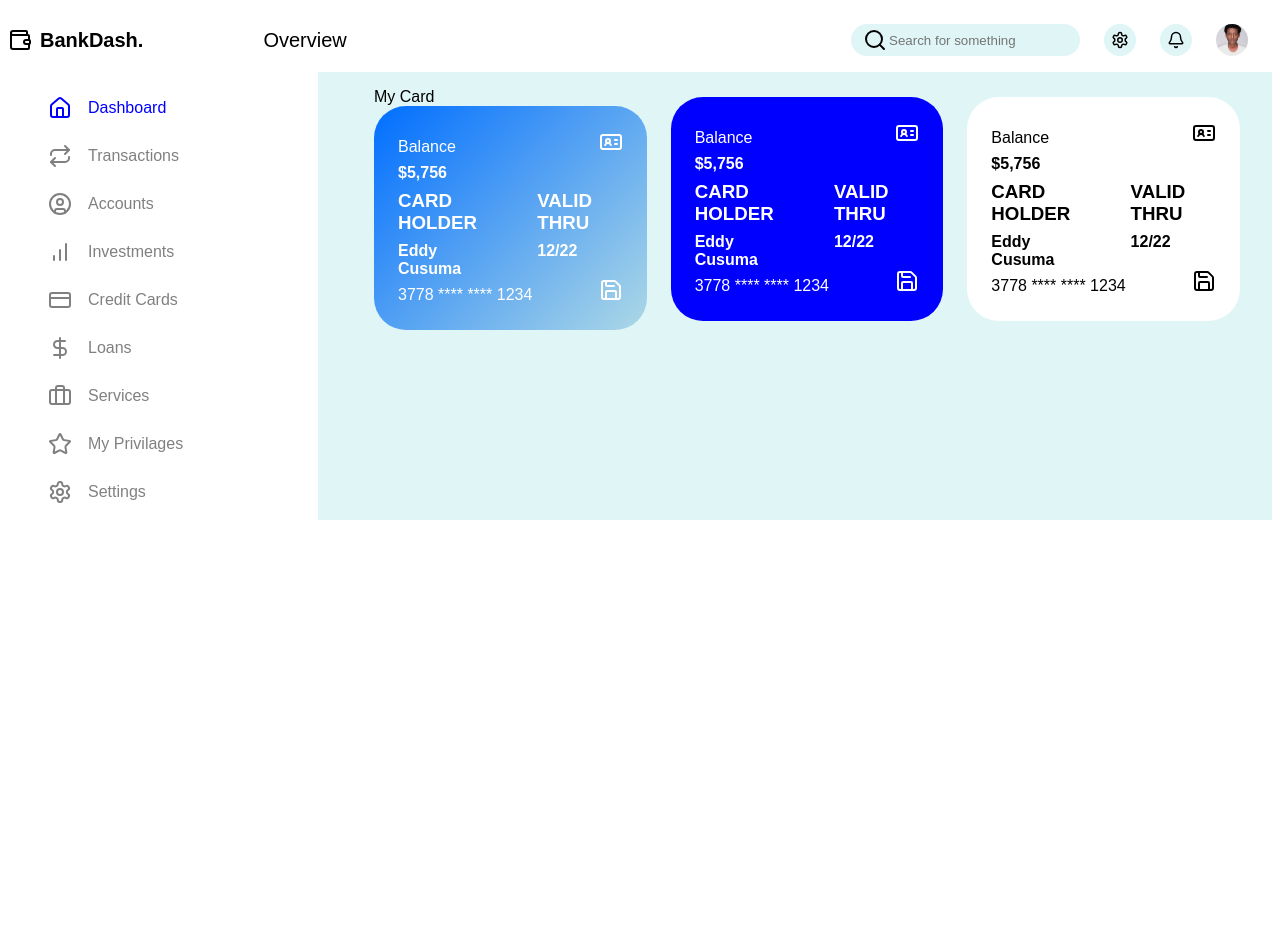
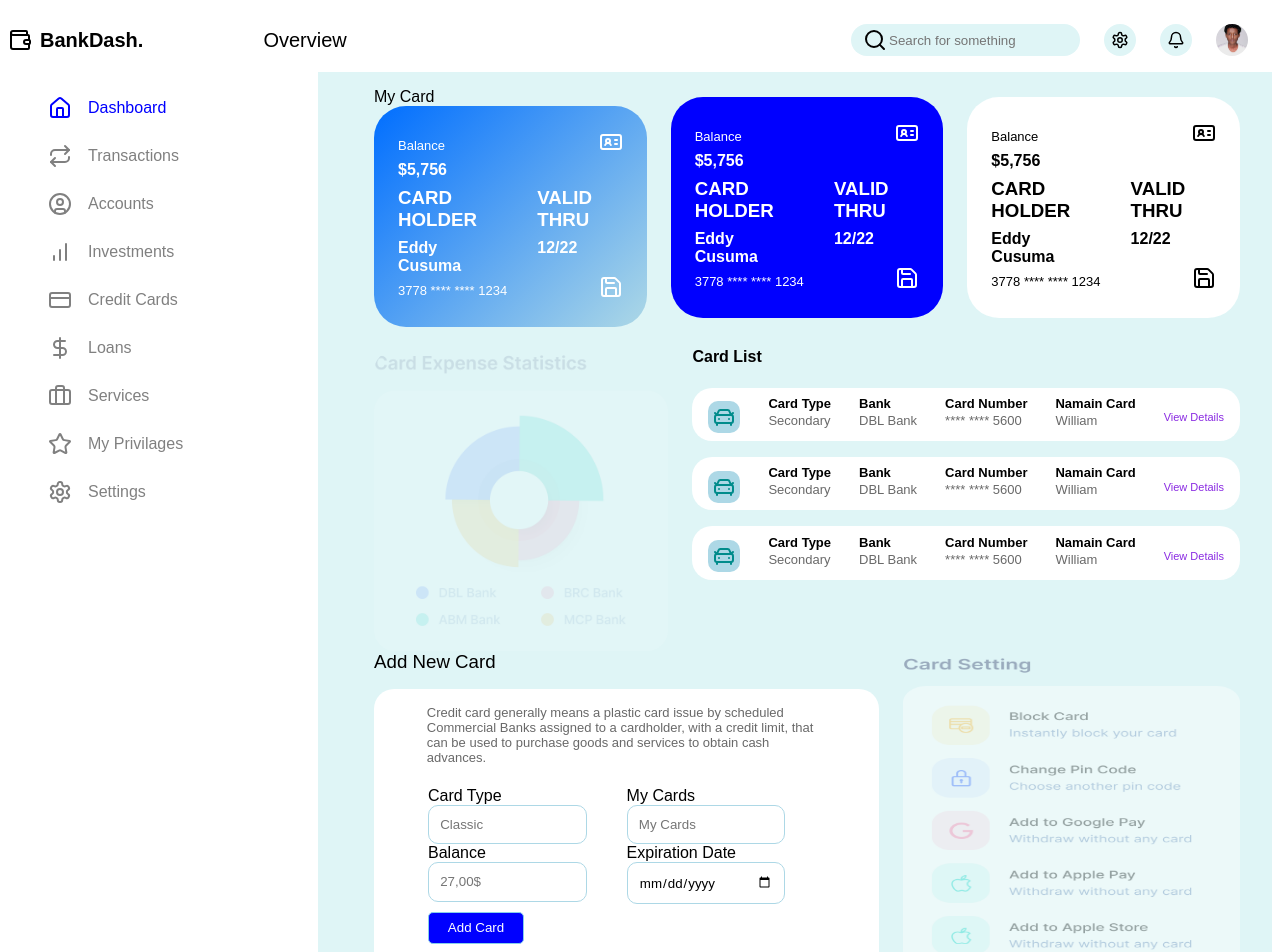
Before and after one commit to Lencho123/BankDash-in-reactJS, a React (Vite) app: page /creditcard in a window 1280 px wide. Shown: the top 952 px of the page. Before the commit the page ends 800 px from the top, so only its background shows below. Built offline with nearby package versions, Linux system fonts and the light colour scheme.

Commit message:
second commit of the progress

```diff
--- /dev/null
+++ b/src/Components/AddNewCardForm/AddNewCardForm.css
@@ -0,0 +1,14 @@
+form label{
+    flex-basis: 50%;
+    margin-right: 10%;
+}
+form input{
+    width: 100%;
+    padding: 0.7rem;
+    border-radius: 10px;
+    border: 1px lightblue solid;
+}
+form input:focus{
+    outline: none;
+    border: 1px deepskyblue solid;
+}
--- /dev/null
+++ b/src/Components/AddNewCardForm/AddNewCardForm.jsx
@@ -0,0 +1,54 @@
+import React from "react";
+import "./AddNewCardForm.css";
+
+function AddNewCardForm() {
+  return (
+      <form
+        style={{
+          display: "flex",
+          flexDirection: "column",
+          padding: "1rem",
+          backgroundColor: "white",
+          borderRadius: "20px",
+        }}
+        action="post"
+      >
+        <p style={{ color: "dimgray", margin:"0 2.3rem", marginBottom:"1rem" }}>
+          Credit card generally means a plastic card issue by scheduled
+          Commercial Banks assigned to a cardholder, with a credit limit, that
+          can be used to purchase goods and services to obtain cash advances.
+        </p>
+        <fieldset
+          style={{ border: "none", display: "flex", flexDirection: "column" }}
+        >
+          <div style={{ display: "flex", justifyContent: "space-between", margin:"0 1.5rem"}}>
+            <label htmlFor="card-type">
+              Card Type <br />
+              <input id="card-type" type="text" placeholder="Classic" />
+            </label>
+            <label htmlFor="name-on-card">
+              My Cards <br />
+              <input id="name-on-card" type="text" placeholder="My Cards" />
+            </label>
+          </div>
+          <div style={{display: "flex", justifyContent: "space-between", margin:"0 1.5rem"}}>
+            <label htmlFor="balance">
+              Balance <br />
+              <input id="balance" type="text" placeholder="27,00$" />
+            </label>
+            <label htmlFor="expire-date">
+              Expiration Date <br />
+              <input
+                id="expire-date"
+                type="date"
+                placeholder="25 January 2025"
+              />
+            </label>
+          </div>
+          <button style={{border:"1px skyblue solid", width:"6rem", height:"2rem", borderRadius:"5px", backgroundColor:"blue", color:"white", margin:"0.5rem 1.5rem"}}>Add Card</button>
+        </fieldset>
+      </form>
+  );
+}
+
+export default AddNewCardForm;
--- /dev/null
+++ b/src/Components/CardList/CardList.css
@@ -0,0 +1,19 @@
+.card-list{
+    display: flex;
+    gap: 1.5rem;
+    justify-content: space-between;
+    align-items: center;
+    background-color: white;
+    border-radius: 20px;
+    padding: 0 1rem;
+    margin-bottom: 1rem;
+    padding-top: 0.4rem;
+}
+.card-list p{
+    color: dimgray;
+    padding: 0;
+    margin-top: 2px;
+}
+p{
+    font-size: 13px;
+}
--- /dev/null
+++ b/src/Components/CardList/CardList.jsx
@@ -0,0 +1,46 @@
+import React from "react";
+import "./CardList.css";
+
+function CardList({ icon, cardtype, bank, cardnumber, namaincard }) {
+  return (
+    <div className="card-list">
+      <div
+        style={{
+          width: "2rem",
+          height: "2rem",
+          color: "darkcyan",
+          backgroundColor: "lightblue",
+          borderRadius: "10px",
+          display: "flex",
+          alignItems: "center",
+          justifyContent: "center",
+        }}
+      >
+        {icon}
+      </div>
+      <div>
+        <p style={{color:"black", fontWeight:"600", marginBottom:'0'}}>Card Type</p>
+        <p>{cardtype}</p>
+      </div>
+      <div>
+        <p style={{color:"black", fontWeight:"600", marginBottom:'0'}}>Bank</p>
+        <p>{bank}</p>
+      </div>
+      <div>
+        <p style={{color:"black", fontWeight:"600", marginBottom:'0'}}>Card Number</p>
+        <p>{cardnumber}</p>
+      </div>
+      <div>
+        <p style={{color:"black", fontWeight:"600", marginBottom:'0'}}>Namain Card</p>
+        <p>{namaincard}</p>
+      </div>
+      <div style={{display:'flex', alignItems:"center"}}>
+        <a style={{ textDecoration: "none", color: "blueviolet", fontSize:"11px"}} href="#">
+          View Details
+        </a>
+      </div>
+    </div>
+  );
+}
+
+export default CardList;
--- a/src/Pages/CreditCard/CreditCard.css
+++ b/src/Pages/CreditCard/CreditCard.css
@@ -0,0 +1,4 @@
+.img {
+  border-radius: 20px;
+  margin-top: 1.5rem;
+}
--- a/src/Pages/CreditCard/CreditCard.jsx
+++ b/src/Pages/CreditCard/CreditCard.jsx
@@ -2,14 +2,66 @@ import React from "react";
 import "./CreditCard.css";
 import { midCardStyle } from "../../Styles/midCardStyle";
 import MidCard from "../../Components/MidCard/MidCard";
+import creditcard_card1 from "../../assets/creditcard_card1.png";
+import creditcard_card2 from "../../assets/creditcard_card2.png";
+import { CarFront } from "lucide-react";
+import CardList from "../../Components/CardList/CardList";
+import AddNewCardForm from "../../Components/AddNewCardForm/AddNewCardForm";
+
+const cardListData = [
+  {
+    icon: <CarFront />,
+    cardtype: "Secondary",
+    bank: "DBL Bank",
+    cardnumber: "**** **** 5600",
+    namaincard: "William",
+  },
+  {
+    icon: <CarFront />,
+    cardtype: "Secondary",
+    bank: "DBL Bank",
+    cardnumber: "**** **** 5600",
+    namaincard: "William",
+  },
+  {
+    icon: <CarFront />,
+    cardtype: "Secondary",
+    bank: "DBL Bank",
+    cardnumber: "**** **** 5600",
+    namaincard: "William",
+  },
+];
 
 function CreditCard() {
   return (
     <div>
-      <div style={{ display: "flex", gap: "1.5rem", alignItems:"center"}}>
+      <div style={{ display: "flex", gap: "1.5rem", alignItems: "center" }}>
         <MidCard leftSpan="My Card" cardStyle={midCardStyle.lightblue} />
         <MidCard cardStyle={midCardStyle.blue} />
         <MidCard cardStyle={midCardStyle.white} />
+      </div>
+      <div style={{ display: "flex", gap: "1.5rem" }}>
+        <img className="img" width="34%" src={creditcard_card1} />
+        <div style={{ flexBasis: "66%" }}>
+          <h4>Card List</h4>
+          {cardListData.map((data) => (
+            <CardList
+              icon={data.icon}
+              cardtype={data.cardtype}
+              bank={data.bank}
+              cardnumber={data.cardnumber}
+              namaincard={data.namaincard}
+            />
+          ))}
+        </div>
+      </div>
+
+      <div style={{ display: "flex", gap: "1.5rem", alignItems: "center" }}>
+        <div style={{ flexBasis: "60%" }}>
+          <h3 style={{margin:"0", marginBottom:"1rem", fontWeight:"500"}}>Add New Card</h3>
+          <AddNewCardForm />
+        </div>
+        <img style={{maxHeight:"20rem"}} width="40%" src={creditcard_card2} />
       </div>
     </div>
   );
```
Also changed, not shown: src/assets/creditcard_card1.png (added), src/assets/creditcard_card2.png (added).
